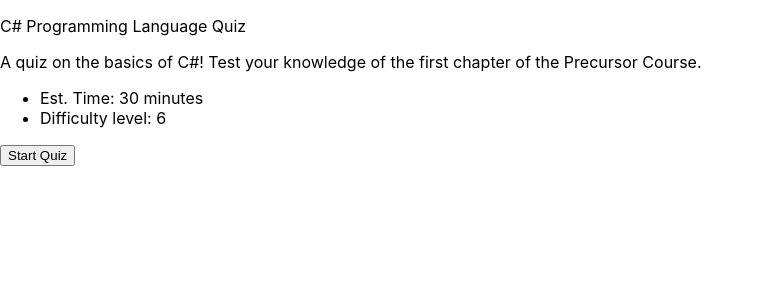
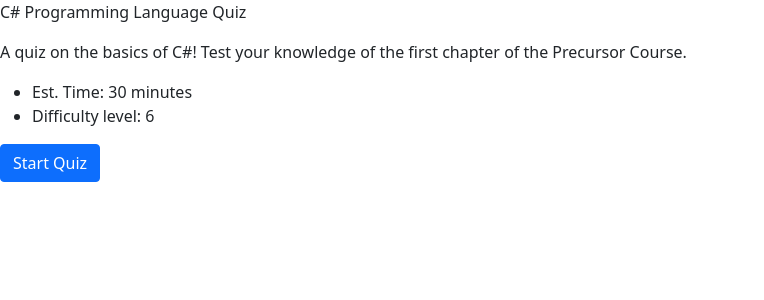
Before and after one commit to andrewrobles/andrew-robles-frontend-takehome, a Next.js app: page / in a window 1280 px wide. Shown: the top 300 px of the page, without its empty margins (0-764 px from the left). Built offline with nearby package versions, Linux system fonts and the light colour scheme.

Commit message:
Style buttons

```diff
--- a/package.json
+++ b/package.json
@@ -8,6 +8,7 @@
     "start": "next start"
   },
   "dependencies": {
+    "bootstrap": "^5.0.1",
     "next": "10.2.0",
     "react": "17.0.2",
     "react-dom": "17.0.2"
--- a/pages/index.js
+++ b/pages/index.js
@@ -1,4 +1,5 @@
 import { useState } from 'react'
+import 'bootstrap/dist/css/bootstrap.min.css';
 
 import quizQuestionData from '../quizQuestionData';
 
@@ -157,19 +158,32 @@ function Control(props) {
 
   // -1 index signifies quiz has not started
   if (props.state['questionIndex'] == -1) {
-      return <button onClick={nextQuestion}>{startButtonText}</button>
+      return <Button
+        onClick={nextQuestion}
+        buttonText={startButtonText}
+      />
   }
 
   // Out of bounds check
   if (props.state['questionIndex'] + 1 < props.quizQuestionData.length) {
 
     // Taking quiz button
-    return <button onClick={nextQuestion}>{takingButtonText}</button>
+    return <Button
+      onClick={nextQuestion}
+      buttonText={takingButtonText}
+    />
   } else {
     // End quiz button
-    return <button onClick={startOver}>{endButtonText}</button>
+    return <Button
+      onClick={startOver}
+      buttonText={endButtonText}
+    />
   }
 
+}
+
+function Button(props) {
+  return <button className={`btn btn-primary`} onClick={props.onClick}>{props.buttonText}</button>
 }
 
 function Status(props) {
```
Also changed, not shown: 1 other file (tests, documents, lock files or other folders).
